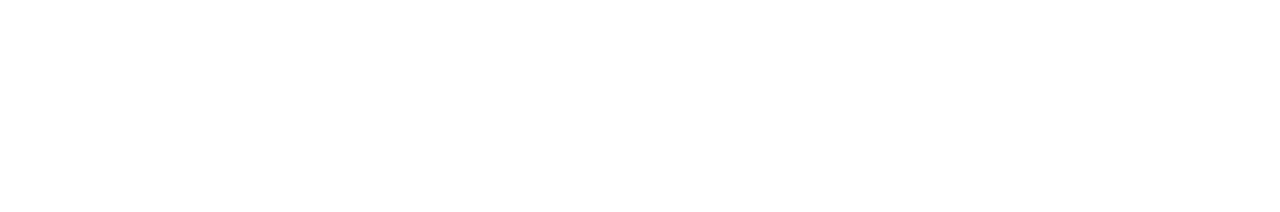
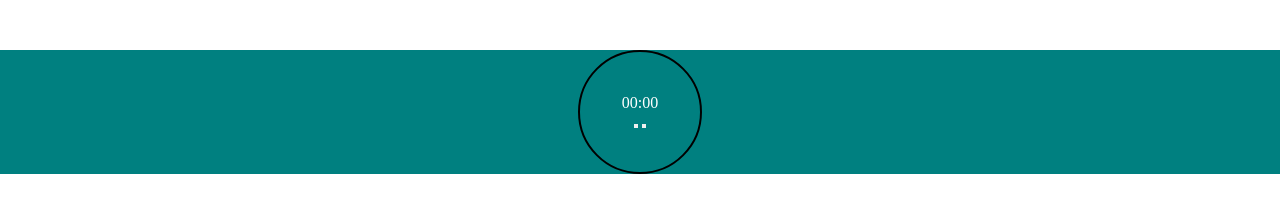
Before and after one commit to getuliogutemberg/cronometroV2.0, a plain HTML site: page index.html in a window 1280 px wide. Drawn offline with Linux system fonts and the light colour scheme.

Commit message:
update css file

```diff
--- a/cronometro.css
+++ b/cronometro.css
@@ -0,0 +1,23 @@
+*{
+  margin: 0;
+  padding: 0;
+}
+
+main{
+  font-family:'Times New Roman', Times, serif;
+  position: relative;
+  background-color: teal;
+}
+
+.circle{
+  border: 2px solid black;
+  border-radius: 50%;
+  width: 120px;
+  height: 120px;
+  color: white;
+  margin: 50px auto;
+  display: flex;
+  justify-content: center;
+  align-items: center;
+  flex-direction: column;
+}
--- a/index.html
+++ b/index.html
@@ -8,7 +8,18 @@
   <link rel="stylesheet" href="cronometro.css">
 </head>
 <body>
-
+  <main>
+    <div class="circle">
+      <div id="stopwatch" class="stopwatch">
+        00:00
+      </div>
+      <div class="buttons">
+        <button class="stop" onclick="stop()"></button>
+        <button class="play-pause" onclick="playPause()"></button>
+      </div>
+      <div id="secondCircle" class="secondCircle"></div>
+    </div>
+  </main>
 </body>
 <script src="cronometro.js"></script>
 </html>
```
